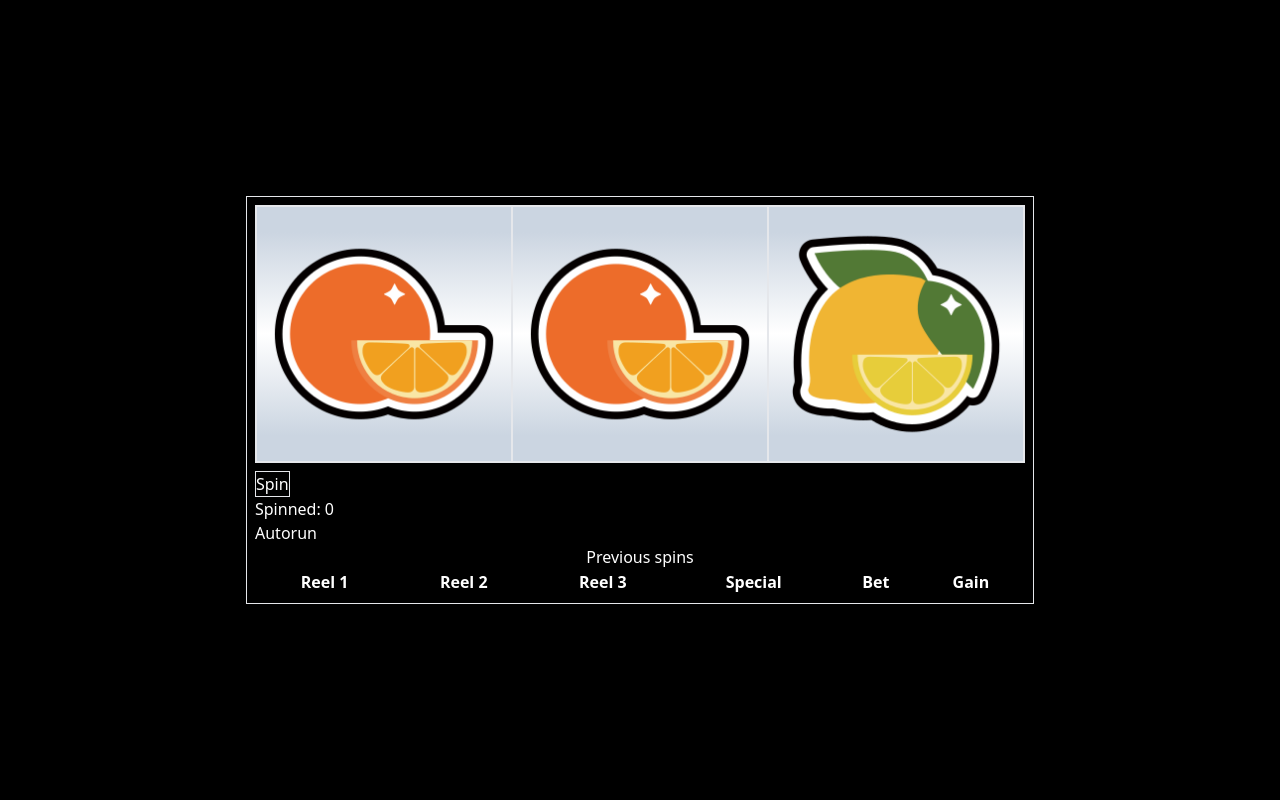
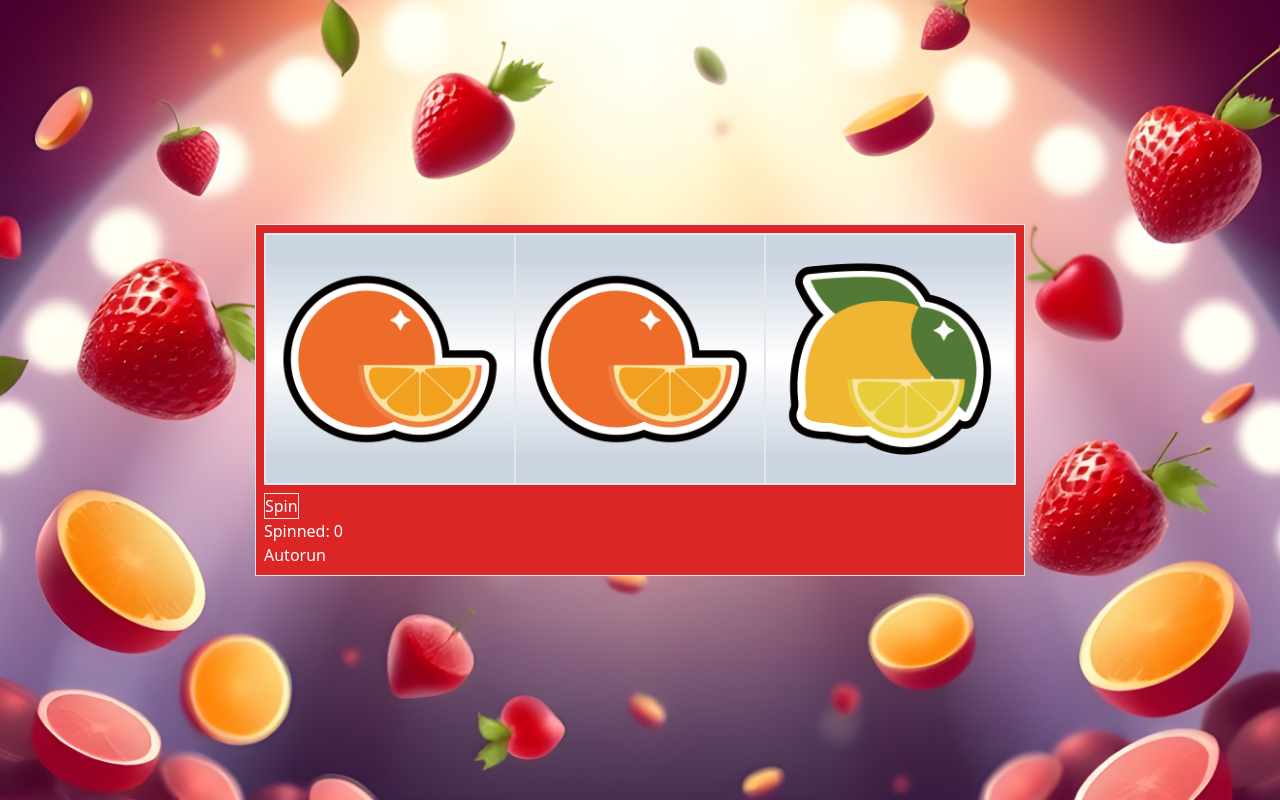
Before and after one commit to RaczAkos/Betropolis, a SvelteKit app: page /slotmachine in a window 1280 px wide. Built offline with nearby package versions, Linux system fonts and the light colour scheme.

Commit message:
Slot progression

```diff
--- a/src/app.css
+++ b/src/app.css
@@ -50,9 +50,9 @@ body{
 }
 @keyframes move {
 	from {
-		top: -256px;
+		top: -100px;
 	}
 	to {
-		top: 256px;
+		top: 100px;
 	}
 }
--- a/src/routes/slotmachine/+page.svelte
+++ b/src/routes/slotmachine/+page.svelte
@@ -122,15 +122,15 @@
         }
 
 
+        document.querySelector("table")?.classList.remove("hidden");
 
-
-        history.innerHTML += `<tr class="bg-yellow-600 border m-1">`+
-                             `<td>`+capitalize(fruit1)+`</td>`+
-                             `<td>`+capitalize(fruit2)+`</td>`+
-                             `<td>`+capitalize(fruit3)+`</td>`+
+        history.innerHTML += `<tr class="border-t-2 m-1">`+
+                             `<td><img class="h-16 mx-auto" src="`+fruits[0]+`" alt="`+capitalize(fruit1)+`"></td>`+
+                             `<td><img class="h-16 mx-auto" src="`+fruits[1]+`" alt="`+capitalize(fruit2)+`"></td>`+
+                             `<td><img class="h-16 mx-auto" src="`+fruits[2]+`" alt="`+capitalize(fruit3)+`"></td>`+
                              `<td>`+special+`</td>`+
-                             `<td>`+capitalize(fruit1)+`</td>`+
-                             `<td>`+capitalize(fruit1)+`</td>`+`</tr>`;
+                             `<td>`+0+`</td>`+
+                             `<td>`+0+`</td>`+`</tr>`;
 
         setTimeout(() => {if (autorun){spin()};}, 1000)
     }
@@ -150,11 +150,11 @@
     }
 </script>
 
-<div class="h-screen flex justify-center items-center text-white select-none">
-    <div class="border p-2">
+<div class="h-screen flex justify-center items-center text-white select-none background">
+    <div class="border p-2 bg-red-600">
         <div class="border flex flex-row items-center mb-2">
             {#each [slot1, slot2, slot3] as item,i}
-            <div id={"spin"+(i+1)} class="border bg-gradient-to-b from-slate-300 from-10% via-white via-50% to-slate-300 to-90% overflow-clip h-[256px] relative w-[256px]">
+            <div id={"spin"+(i+1)} class="border bg-gradient-to-b from-slate-300 from-10% via-white via-50% to-slate-300 to-90% overflow-clip max-sm:h-[108px] max-sm:w-[108px] sm:w-[150px] sm:h-[150px] md:h-[200px] md:w-[200px] lg:h-[250px] relative lg:w-[250px]">
                 <img src={item} alt="slot icon" class="absolute">
             </div>
             {/each}
@@ -163,21 +163,31 @@
         <div>Spinned: {spinned}</div>
         <button type="button" onclick={() => autorun = !autorun}>{#if autorun}Stop Autorun{:else}Autorun{/if}</button>
 
-        <table class="w-full">
+        <table class="w-full text-center hidden">
             <caption class="text-center caption-top">Previous spins</caption>
             <thead>
                 <tr>
-                    <th>Reel 1</th>
-                    <th>Reel 2</th>
-                    <th>Reel 3</th>
-                    <th>Special</th>
-                    <th>Bet</th>
-                    <th>Gain</th>
+                    <th class="border-r-2">Reel 1</th>
+                    <th class="border-r-2">Reel 2</th>
+                    <th class="border-r-2">Reel 3</th>
+                    <th class="border-r-2">Special</th>
+                    <th class="border-r-2">Bet</th>
+                    <th class="">Gain</th>
                 </tr>
             </thead>
             <tbody bind:this={history}>
 
             </tbody>
+            <tfoot><tr><td colspan="6" class="max-sm:text-[12px] sm:text-md md:text-lg">Note: All previous spins can be viewed in your user statistics.</td></tr></tfoot>
         </table>
     </div>
 </div>
+
+<style>
+    .background {
+        background-image: url("$lib/media/images/backgrounds/fruitslotbg.jfif");
+        background-position: center;
+        background-repeat: no-repeat;
+        background-size: cover;
+    }
+</style>
```
Also changed, not shown: src/lib/media/images/backgrounds/fruitslotbg.jfif (renamed from src/lib/media/images/fruitslotbg.jfif).
